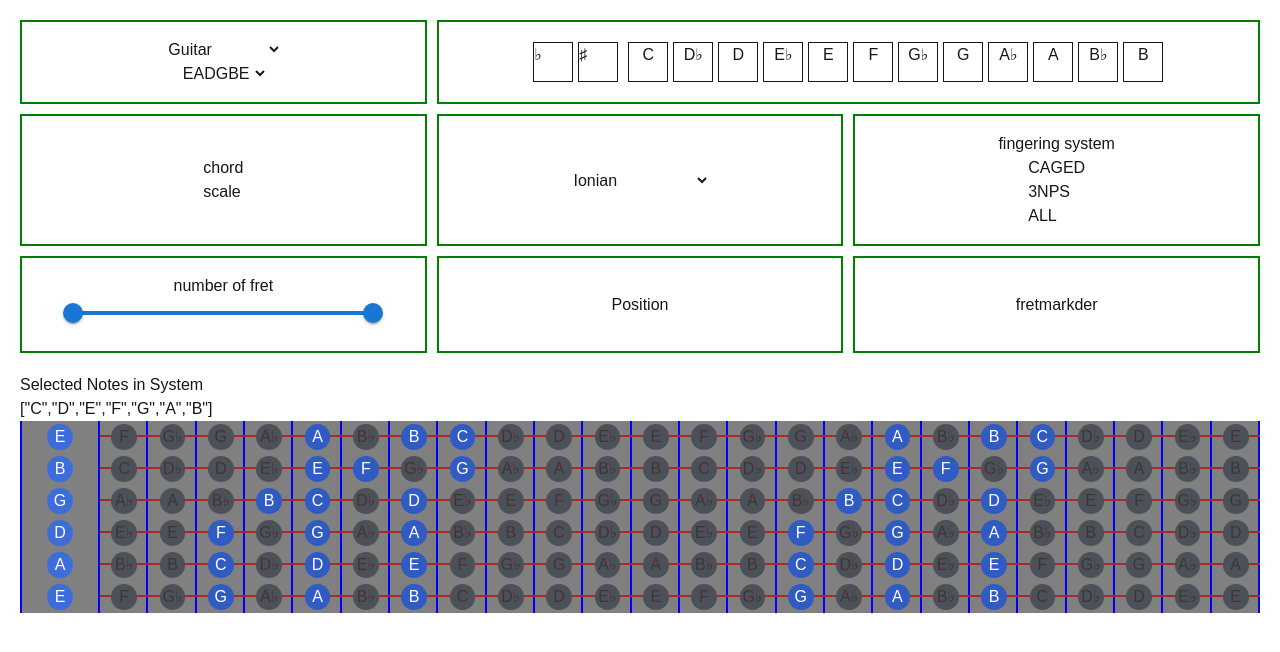
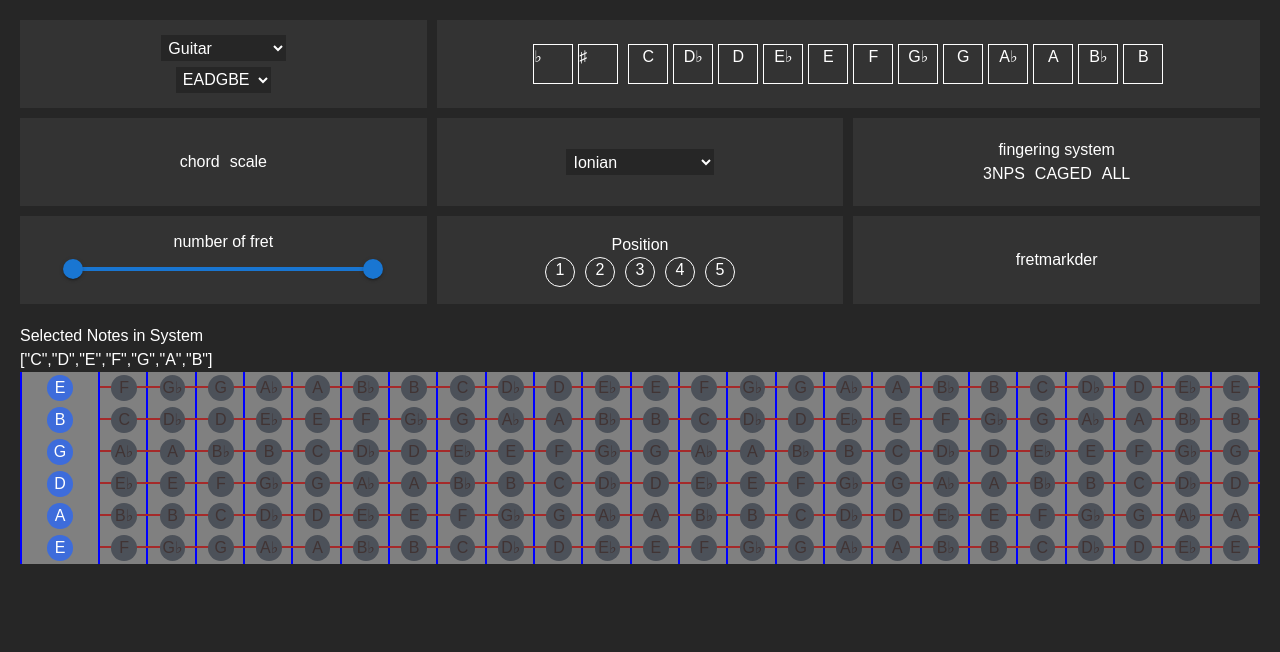
Before and after one commit to jxxnghwxn/fretboard, a Next.js app: page / in a window 1280 px wide. Both pictures are taken after a click on the element "CAGED". Shown: the top 652 px of the page. Built offline with nearby package versions, Linux system fonts and the light colour scheme.

Commit message:
fix 3nps

```diff
--- a/app/components/FretboardGet.tsx
+++ b/app/components/FretboardGet.tsx
@@ -47,23 +47,33 @@ export default function FretboardGet({ fretState }) {
     });
   };
 
-  // tnpsPos() 결과를 JSON 형식으로 출력
-  const tnpsPos = getTnpsPos();
-  console.log(JSON.stringify(tnpsPos, null, 2));
-
-  const tnps = [
-    [4, 5, 6],
-    [0, 1, 2],
-    [3, 4, 5],
-    [6, 0, 1],
-    [2, 3, 4],
-    [5, 6, 0],
-  ];
+  const getCAGEDPos = (pos): number[][] => {
+    return Array.from({ length: 6 }, (_, i) => {
+      return [];
+    });
+  };
 
   const stringIndexes = Array.from(
     { length: numberOfStrings },
     (_, stringIdx) => stringIdx
   ).reverse();
+
+  const viewMode = (currentNote, stringIdx) => {
+    switch (fretState.fingerSystem) {
+      case 'ALL':
+        return selectedNotesInSystem.includes(currentNote);
+      case '3NPS':
+        return getTnpsPos(fretState.fingerPosition)
+          [stringIdx].map((tnpsIdx) => selectedNotesInSystem[tnpsIdx])
+          .includes(currentNote);
+      case 'CAGED':
+        return getCAGEDPos(fretState.fingerPosition)
+          [stringIdx].map((tnpsIdx) => selectedNotesInSystem[tnpsIdx])
+          .includes(currentNote);
+      default:
+        return false;
+    }
+  };
 
   return (
     <div className={s.wrapper}>
@@ -90,14 +100,13 @@ export default function FretboardGet({ fretState }) {
               }).map((_, Idx) => {
                 const fretIdx = fretStart + Idx;
                 const currentNote = getNoteName(openNoteName, fretIdx);
-                const isInSystem = selectedNotesInSystem.includes(currentNote);
-                const isInPos = getTnpsPos(fretState.fingerPosition)
-                  [stringIdx].map((tnpsIdx) => selectedNotesInSystem[tnpsIdx])
-                  .includes(currentNote);
+                const currentViewMode = viewMode(currentNote, stringIdx);
 
                 return (
                   <div
-                    className={`${s.noteFret} ${isInPos ? s.inView : ''}`}
+                    className={`${s.noteFret} ${
+                      currentViewMode ? s.inView : ''
+                    }`}
                     key={fretIdx}
                   >
                     <div className={s.noteName}>{currentNote}</div>
--- a/app/components/FretboardSet.tsx
+++ b/app/components/FretboardSet.tsx
@@ -33,7 +33,9 @@ export default function FretboardSet({ fretState, updateFretState }) {
 
   return (
     <>
-      <div className={`${s.container} grid grid-cols-3 gird-rows-4 gap-1`}>
+      <div
+        className={`${s.container} grid grid-cols-3 gird-rows-3 gap-x-1 gap-y-1`}
+      >
         {/*instrument and tuning*/}
         <div className={`${s.item}`}>
           <div>
@@ -69,6 +71,7 @@ export default function FretboardSet({ fretState, updateFretState }) {
             </select>
           </div>
         </div>
+
         {/*accidental and note*/}
         <div className={`${s.item} col-span-2`}>
           <div className={`flex gap-1 `}>
@@ -108,12 +111,18 @@ export default function FretboardSet({ fretState, updateFretState }) {
         {/*system type*/}
         <div className={`${s.item}`}>
           <div className={`hidden`}></div>
-          <div>
-            <div onClick={() => updateFretState('systemType', 'chord')}>
-              chord
+          <div className={`flex gap-1 justify-center items-center`}>
+            <div
+              className={`cursor-pointer`}
+              onClick={() => updateFretState('systemType', 'chord')}
+            >
+              <div>chord</div>
             </div>
-            <div onClick={() => updateFretState('systemType', 'scale')}>
-              scale
+            <div
+              className={`cursor-pointer`}
+              onClick={() => updateFretState('systemType', 'scale')}
+            >
+              <div>scale</div>
             </div>
           </div>
         </div>
@@ -145,15 +154,25 @@ export default function FretboardSet({ fretState, updateFretState }) {
         </div>
         {/*fingering system*/}
         <div className={`${s.item}`}>
-          <div htmlFor='fingerSystem'>fingering system</div>
-          <div>
-            <div onClick={() => updateFretState('fingerSystem', 'CAGED')}>
+          <div>fingering system</div>
+          <div className={`flex gap-1 justify-center items-center`}>
+            <div
+              className={`cursor-pointer`}
+              onClick={() => updateFretState('fingerSystem', '3NPS')}
+            >
+              3NPS
+            </div>
+            <div
+              className={`cursor-pointer`}
+              onClick={() => updateFretState('fingerSystem', 'CAGED')}
+            >
               CAGED
             </div>
-            <div onClick={() => updateFretState('fingerSystem', '3NPS')}>
-              3NPS
-            </div>
-            <div onClick={() => updateFretState('fingerSystem', 'ALL')}>
+
+            <div
+              className={`cursor-pointer`}
+              onClick={() => updateFretState('fingerSystem', 'ALL')}
+            >
               ALL
             </div>
           </div>
@@ -170,6 +189,22 @@ export default function FretboardSet({ fretState, updateFretState }) {
           {fretState.fingerSystem === '3NPS' && (
             <div className={`flex gap-1 justify-center items-center`}>
               {Array.from({ length: 7 }, (_, i) => (
+                <div
+                  key={i}
+                  className={`border h-3 w-3 rounded-full cursor-pointer`}
+                  onClick={() => updateFretState('fingerPosition', i + 1)}
+                >
+                  <div className={`flex justify-center align-center`}>
+                    {i + 1}
+                  </div>
+                </div>
+              ))}
+            </div>
+          )}
+
+          {fretState.fingerSystem === 'CAGED' && (
+            <div className={`flex gap-1 justify-center items-center`}>
+              {Array.from({ length: 5 }, (_, i) => (
                 <div
                   key={i}
                   className={`border h-3 w-3 rounded-full cursor-pointer`}
--- /dev/null
+++ b/app/components/ViewMode.tsx
@@ -0,0 +1,24 @@
+export default function ViewMode({ fretState, updateFretState }) {
+  return;
+  {
+    Array.from({
+      length: numberOfFrets,
+    }).map((_, Idx) => {
+      const fretIdx = fretStart + Idx;
+      const currentNote = getNoteName(openNoteName, fretIdx);
+      // const isInSystem = selectedNotesInSystem.includes(currentNote);
+      const isInPos = getTnpsPos(fretState.fingerPosition)
+        [stringIdx].map((tnpsIdx) => selectedNotesInSystem[tnpsIdx])
+        .includes(currentNote);
+
+      return (
+        <div
+          className={`${s.noteFret} ${isInPos ? s.inView : ''}`}
+          key={fretIdx}
+        >
+          <div className={s.noteName}>{currentNote}</div>
+        </div>
+      );
+    });
+  }
+}
--- a/app/globals.css
+++ b/app/globals.css
@@ -10,8 +10,8 @@
 }
 
 :root {
-  --background: #ffffff;
-  --foreground: #171717;
+  --background: #262626;
+  --foreground: #ffffff;
   --unit-string: 2rem;
   --fretboard-color: grey;
 }
@@ -28,3 +28,11 @@ body {
   background: var(--background);
   font-family: Arial, Helvetica, sans-serif;
 }
+
+select {
+  color: var(--foreground);
+  background-color: var(--background);
+
+  padding: 0.2rem;
+  margin: 0.2rem;
+}
--- a/app/layout.tsx
+++ b/app/layout.tsx
@@ -13,8 +13,8 @@ const geistMono = Geist_Mono({
 });
 
 export const metadata: Metadata = {
-  title: 'Create Next App',
-  description: 'Generated by create next app',
+  title: 'FretFlow',
+  description: 'by jeonghwan',
 };
 
 export default function RootLayout({
@@ -23,7 +23,7 @@ export default function RootLayout({
   children: React.ReactNode;
 }>) {
   return (
-    <html lang="en">
+    <html lang='en'>
       <body
         className={`${geistSans.variable} ${geistMono.variable} antialiased`}
       >
--- a/app/styles/FretboardSet.module.css
+++ b/app/styles/FretboardSet.module.css
@@ -7,7 +7,6 @@
   flex-direction: column;
   justify-content: center;
   align-items: center;
-
-  padding: 1rem;
-  border: solid 2px green;
+  background-color: #333333;
+  height: 88px;
 }
```
